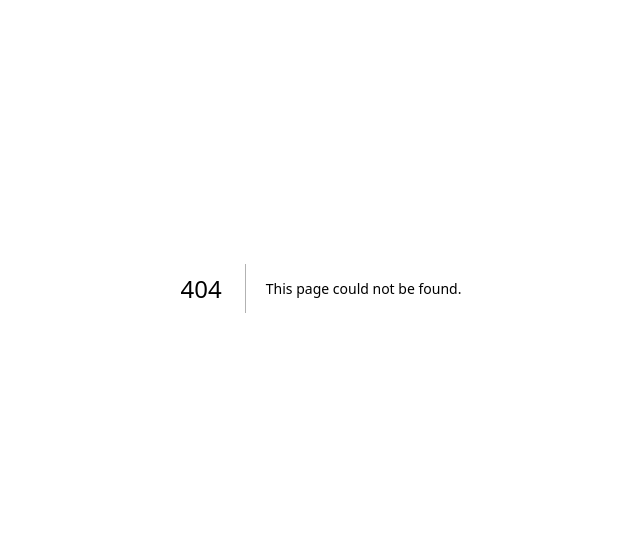
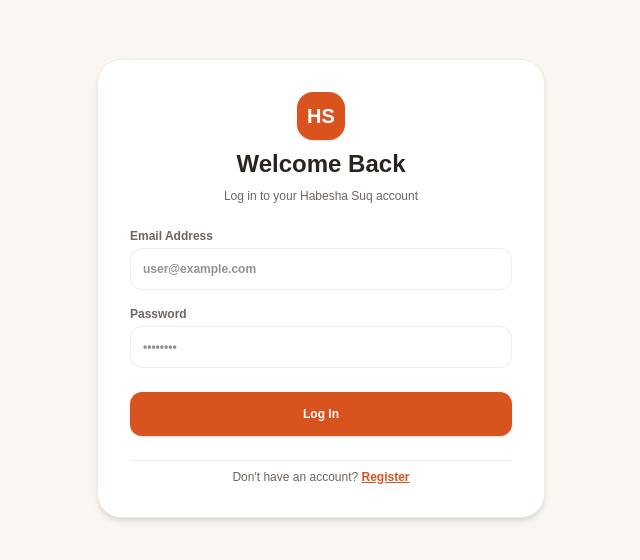
Before and after one commit to abdulkareemyassin407-del/merkato-frontend, a Next.js app: page /login in a window 1280 px wide. Before the commit this address had no page. Shown: the part 112-672 px from the top of the page, without its empty margins (319-959 px from the left). Built offline with nearby package versions, Linux system fonts and the light colour scheme.

Commit message:
Add user login page and admin password protection route

```diff
--- /dev/null
+++ b/src/app/login/page.tsx
@@ -0,0 +1,142 @@
+'use client';
+
+import React, { useState } from 'react';
+import Link from 'next/link';
+import { useRouter } from 'next/navigation';
+
+export default function UserLogin() {
+  const router = useRouter();
+  const [isRegister, setIsRegister] = useState(false);
+  const [email, setEmail] = useState('');
+  const [password, setPassword] = useState('');
+  const [name, setName] = useState('');
+  const [phone, setPhone] = useState('');
+  const [error, setError] = useState('');
+
+  const handleSubmit = (e: React.FormEvent) => {
+    e.preventDefault();
+    setError('');
+
+    if (!email || !password) {
+      setError('Please fill in all required fields.');
+      return;
+    }
+
+    // Save session info locally
+    const userRole = 'user';
+    localStorage.setItem('user_role', userRole);
+    localStorage.setItem('user_email', email);
+
+    // Redirect to homepage after successful login
+    router.push('/');
+  };
+
+  return (
+    <div className="min-h-screen bg-[#FAF7F2] text-[#2B231D] flex items-center justify-center p-4">
+      <div className="max-w-md w-full bg-white rounded-3xl border border-[#EFECE6] p-8 shadow-md space-y-6">
+
+        {/* Header */}
+        <div className="text-center space-y-2">
+          <Link href="/" className="inline-block">
+            <div className="w-12 h-12 bg-[#D9531E] rounded-2xl flex items-center justify-center text-white font-black text-xl shadow-sm mx-auto">
+              HS
+            </div>
+          </Link>
+          <h1 className="text-2xl font-black">
+            {isRegister ? 'Create Account' : 'Welcome Back'}
+          </h1>
+          <p className="text-xs text-[#6E655F]">
+            {isRegister ? 'Sign up to manage your orders' : 'Log in to your Habesha Suq account'}
+          </p>
+        </div>
+
+        {error && (
+          <div className="bg-red-50 text-red-600 border border-red-200 text-xs font-bold p-3 rounded-xl text-center">
+            {error}
+          </div>
+        )}
+
+        {/* Form */}
+        <form onSubmit={handleSubmit} className="space-y-4 text-xs font-bold">
+          {isRegister && (
+            <div>
+              <label className="block mb-1 text-[#6E655F]">Full Name</label>
+              <input
+                type="text"
+                required
+                value={name}
+                onChange={(e) => setName(e.target.value)}
+                placeholder="Abebe Bikila"
+                className="w-full border border-[#EFECE6] rounded-xl p-3 focus:outline-none"
+              />
+            </div>
+          )}
+
+          <div>
+            <label className="block mb-1 text-[#6E655F]">Email Address</label>
+            <input
+              type="email"
+              required
+              value={email}
+              onChange={(e) => setEmail(e.target.value)}
+              placeholder="user@example.com"
+              className="w-full border border-[#EFECE6] rounded-xl p-3 focus:outline-none"
+            />
+          </div>
+
+          {isRegister && (
+            <div>
+              <label className="block mb-1 text-[#6E655F]">Phone Number</label>
+              <input
+                type="tel"
+                required
+                value={phone}
+                onChange={(e) => setPhone(e.target.value)}
+                placeholder="0911223344"
+                className="w-full border border-[#EFECE6] rounded-xl p-3 focus:outline-none"
+              />
+            </div>
+          )}
+
+          <div>
+            <label className="block mb-1 text-[#6E655F]">Password</label>
+            <input
+              type="password"
+              required
+              value={password}
+              onChange={(e) => setPassword(e.target.value)}
+              placeholder="••••••••"
+              className="w-full border border-[#EFECE6] rounded-xl p-3 focus:outline-none"
+            />
+          </div>
+
+          <button
+            type="submit"
+            className="w-full bg-[#D9531E] hover:bg-[#B84216] text-white py-3.5 rounded-xl font-black text-xs transition shadow-sm mt-2">
+            {isRegister ? 'Register' : 'Log In'}
+          </button>
+        </form>
+
+        {/* Toggle Register / Login */}
+        <div className="text-center text-xs text-[#6E655F] pt-2 border-t border-[#EFECE6]">
+          {isRegister ? (
+            <p>
+              Already have an account?{' '}
+              <button onClick={() => setIsRegister(false)} className="text-[#D9531E] font-black underline">
+                Log In
+              </button>
+            </p>
+          ) : (
+            <p>
+              Don't have an account?{' '}
+              <button onClick={() => setIsRegister(true)} className="text-[#D9531E] font-black underline">
+                Register
+              </button>
+            </p>
+          )}
+        </div>
+
+      </div>
+    </div>
+  );
+}
```
Also changed, not shown: src/app/admin/login/page.tsx (added).
